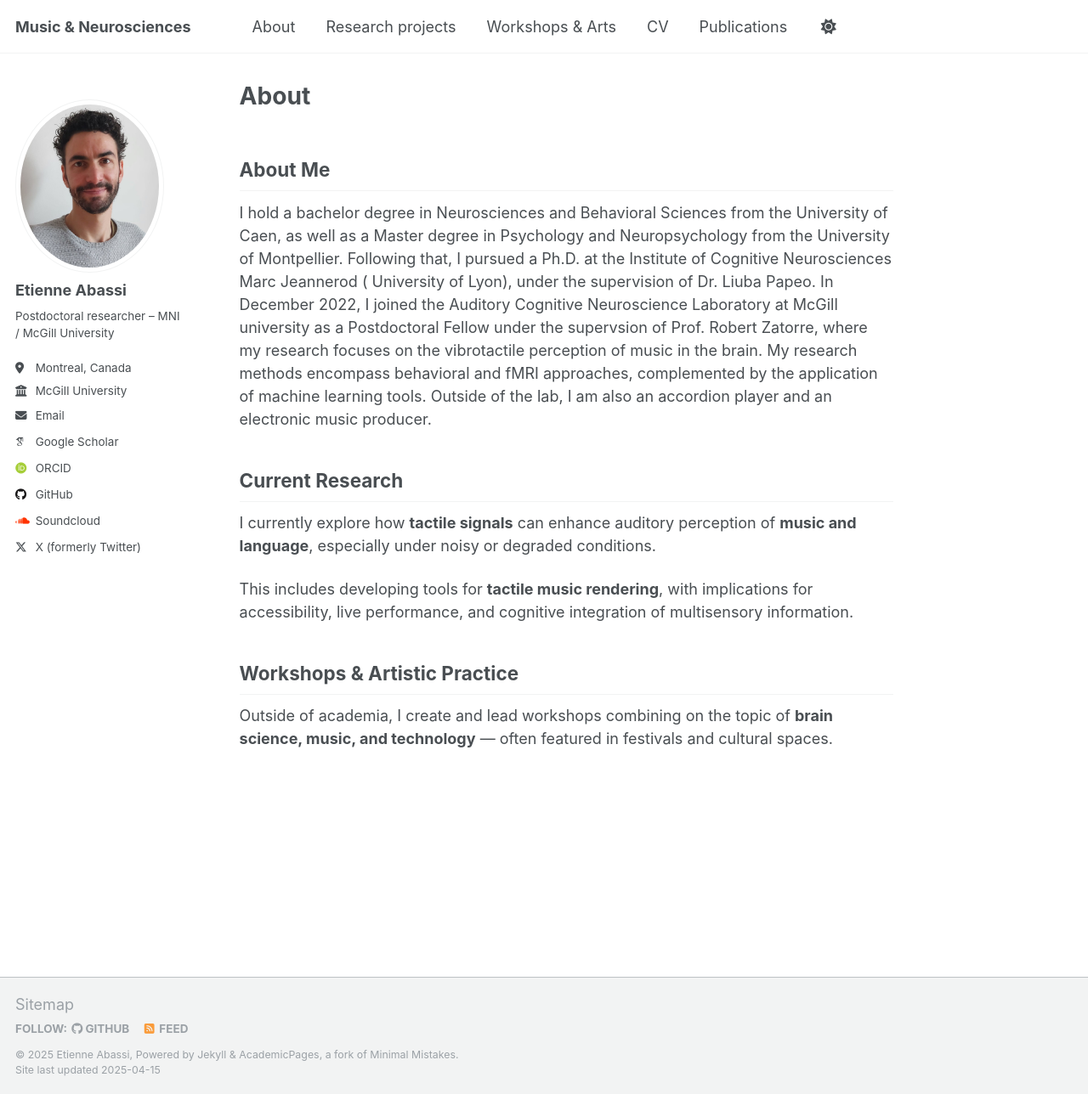
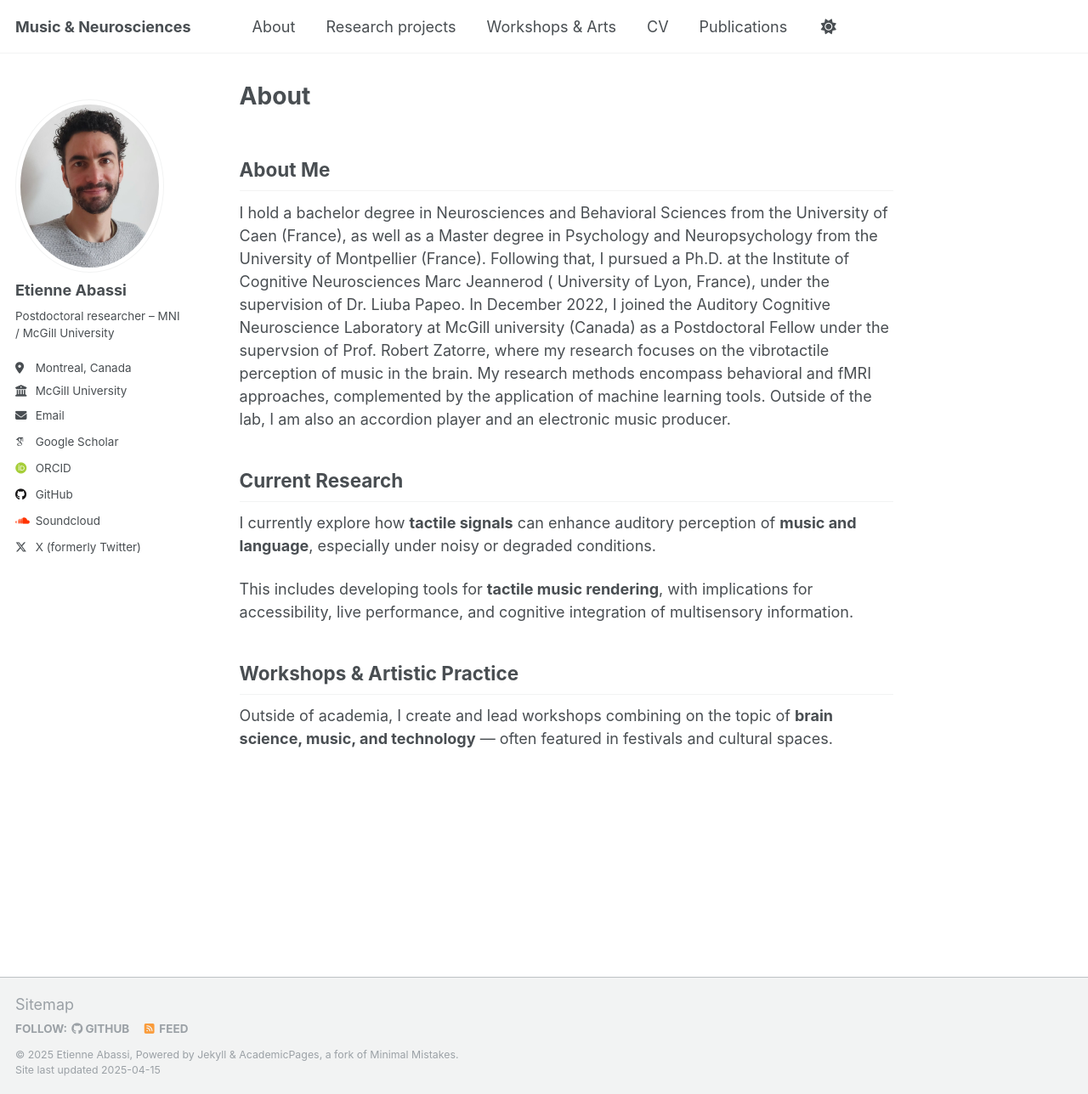
Before and after one commit to etienneabassi/etienneabassi.github.io, a Jekyll site: the page built from _pages/about.md, in a window 1280 px wide and 1288 px high. Shown: the whole window at 85% size. Built offline with Jekyll 4.4.1, drawn with Linux system fonts in a browser that asks for light colours; some web fonts are replaced.

Commit message:
Update about.md

```diff
--- a/_pages/about.md
+++ b/_pages/about.md
@@ -8,7 +8,7 @@
 ---
 ## About Me
 
-I hold a bachelor degree in Neurosciences and Behavioral Sciences from the University of Caen, as well as a Master degree in Psychology and Neuropsychology from the University of Montpellier. Following that, I pursued a Ph.D. at the Institute of Cognitive Neurosciences Marc Jeannerod ( University of Lyon), under the supervision of Dr. Liuba Papeo. In December 2022, I joined the Auditory Cognitive Neuroscience Laboratory at McGill university as a Postdoctoral Fellow under the supervsion of Prof. Robert Zatorre, where my research focuses on the vibrotactile perception of music in the brain. My research methods encompass behavioral and fMRI approaches, complemented by the application of machine learning tools. Outside of the lab, I am also an accordion player and an electronic music producer.
+I hold a bachelor degree in Neurosciences and Behavioral Sciences from the University of Caen (France), as well as a Master degree in Psychology and Neuropsychology from the University of Montpellier (France). Following that, I pursued a Ph.D. at the Institute of Cognitive Neurosciences Marc Jeannerod ( University of Lyon, France), under the supervision of Dr. Liuba Papeo. In December 2022, I joined the Auditory Cognitive Neuroscience Laboratory at McGill university (Canada) as a Postdoctoral Fellow under the supervsion of Prof. Robert Zatorre, where my research focuses on the vibrotactile perception of music in the brain. My research methods encompass behavioral and fMRI approaches, complemented by the application of machine learning tools. Outside of the lab, I am also an accordion player and an electronic music producer.
 
 ## Current Research
 
```
